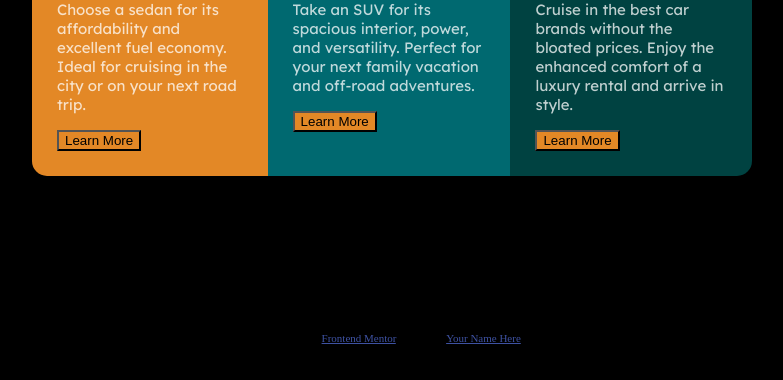
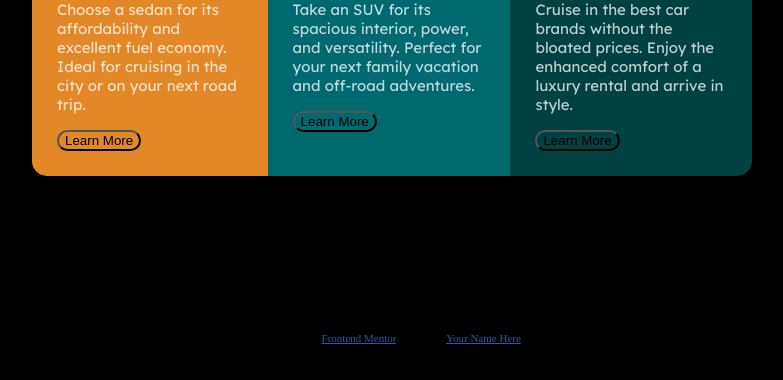
Before and after one commit to Armeth/FrendMent4, a plain HTML site: page index.html in a window 1280 px wide. Shown: the part 386-766 px from the top of the page, without its empty margins (248-1031 px from the left). Drawn offline with Linux system fonts and the light colour scheme.

Commit message:
Update styles.css

```diff
--- a/styles.css
+++ b/styles.css
@@ -22,7 +22,8 @@ p {
   font-size: 15px;
 }
 button {
-  background-color: var(--BrightOrange);
+  background-color: inherit;
+  border-radius: 15px;
 }
 .columns {
   font-family: "Lexend Deca";
```
